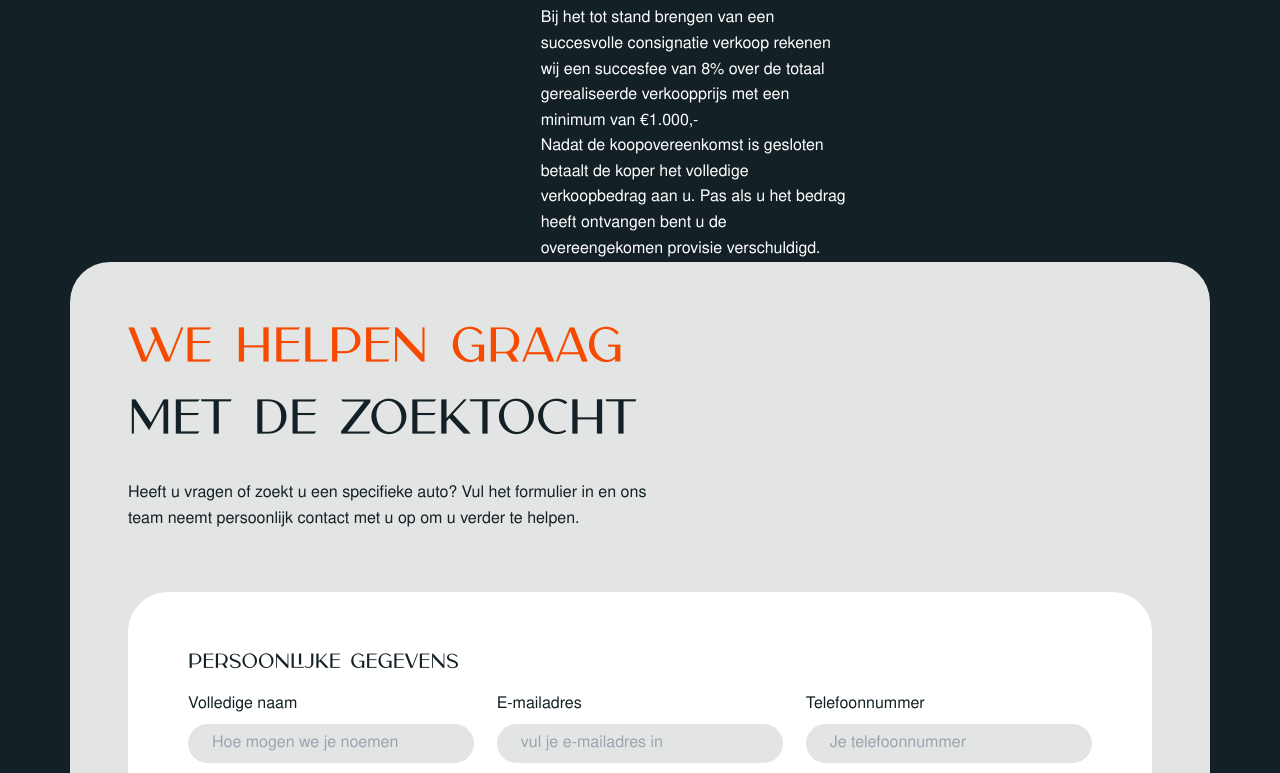
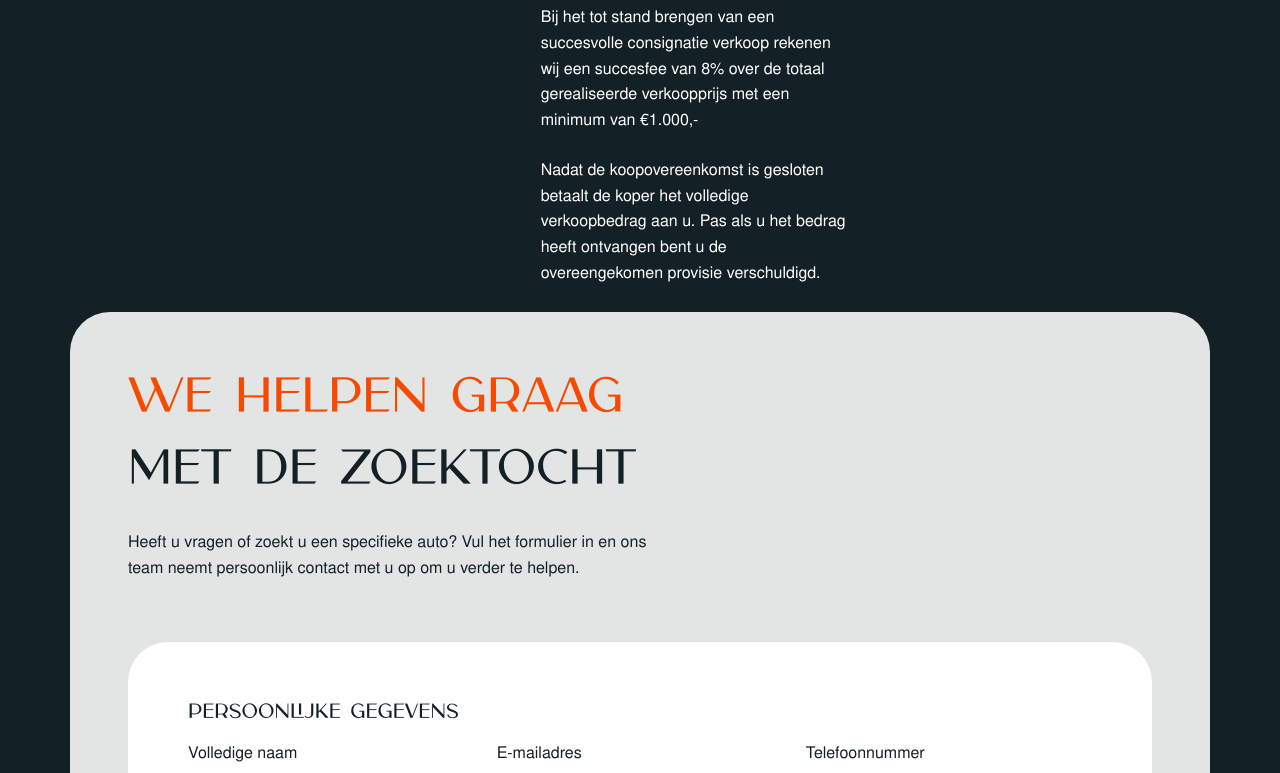
Before and after one commit to erjenweb/nextjs, a Next.js app: page /verkoop-consignatie in a window 1280 px wide. Shown: the part 2160-2933 px from the top of the page. Built offline with nearby package versions, Linux system fonts and the light colour scheme; no server answers; the database is empty.

Commit message:
Update globals.css

```diff
--- a/src/app/globals.css
+++ b/src/app/globals.css
@@ -2243,6 +2243,9 @@ ul.arrow-list+p {
 .verkoop-list-sec .about-list-left {
     margin-top: 50px;
 }
+.verkoop-list .vision-content p {
+    margin-bottom: 25px;
+}
 @media(max-width:1700px) {
       .services_sections .service_img {
           width: calc(100% - 660px);
```
